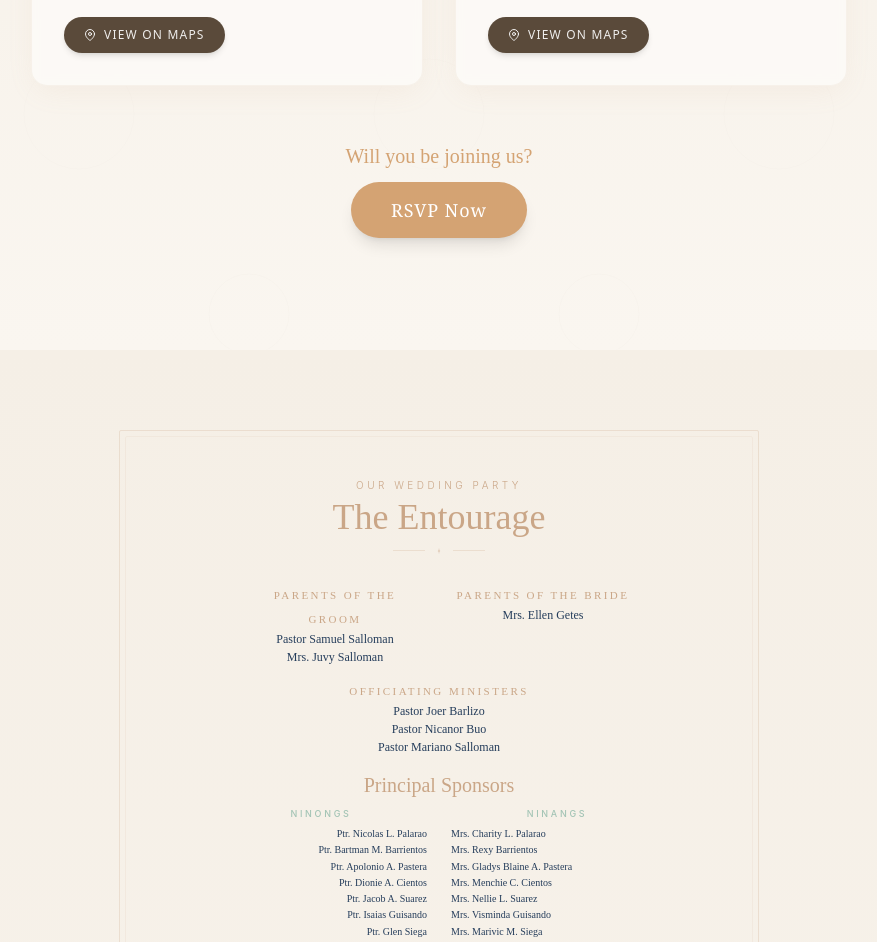
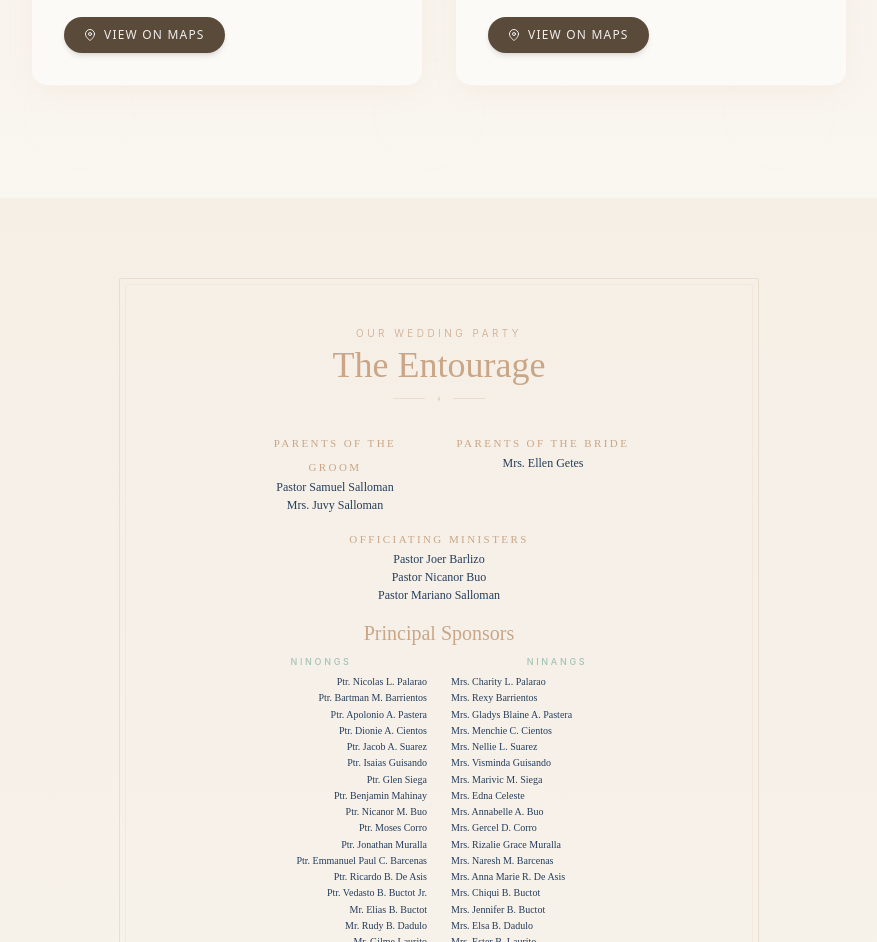
Before and after one commit to Japh09066/wedding-invitation, a Next.js app: page / in a window 1280 px wide. Shown: the part 3309-4251 px from the top of the page, without its empty margins (201-1078 px from the left). Built offline with nearby package versions, Linux system fonts and the light colour scheme.

Commit message:
remove RSVP CTA from EventDetails, clean up unused props

```diff
--- a/app/components/EventDetails.tsx
+++ b/app/components/EventDetails.tsx
@@ -27,7 +27,7 @@ const events = [
   },
 ];
 
-export default function EventDetails({ onRSVPClick }: EventDetailsProps) {
+export default function EventDetails() {
   return (
     <section id="events" className="section-padding bg-gradient-to-b from-floral-cream to-floral-bg relative overflow-hidden">
       {/* Background watermark — minimal */}
@@ -120,25 +120,7 @@ export default function EventDetails({ onRSVPClick }: EventDetailsProps) {
           ))}
         </div>
 
-        {/* RSVP CTA */}
-        <motion.div
-          initial={{ opacity: 0, y: 15 }}
-          whileInView={{ opacity: 1, y: 0 }}
-          viewport={{ once: true }}
-          className="text-center mt-14"
-        >
-          <p className="font-script text-xl text-floral-gold mb-3">
-            Will you be joining us?
-          </p>
-          <motion.button
-            onClick={onRSVPClick}
-            whileHover={{ scale: 1.05 }}
-            whileTap={{ scale: 0.95 }}
-            className="px-10 py-3.5 bg-floral-gold hover:bg-floral-taupe text-white rounded-full font-serif text-base md:text-lg tracking-wider shadow-lg hover:shadow-xl transition-all duration-300"
-          >
-            RSVP Now
-          </motion.button>
-        </motion.div>
+
       </div>
     </section>
   );
--- a/app/page.tsx
+++ b/app/page.tsx
@@ -17,10 +17,6 @@ import Footer from '@/app/components/Footer';
 
 export default function HomePage() {
   const [isRSVPModalOpen, setIsRSVPModalOpen] = useState(false);
-
-  const handleRSVPClick = useCallback(() => {
-    setIsRSVPModalOpen(true);
-  }, []);
 
   const handleFloatingRSVPClick = useCallback(() => {
     setIsRSVPModalOpen(true);
@@ -46,7 +42,7 @@ export default function HomePage() {
         <OurStory />
 
         {/* Event Details */}
-        <EventDetails onRSVPClick={handleRSVPClick} />
+        <EventDetails />
 
         {/* Entourage / Wedding Party */}
         <EntourageSection />
@@ -59,8 +55,6 @@ export default function HomePage() {
 
         {/* Photo Gallery */}
         <PhotoGallery />
-
-
 
         {/* Footer */}
         <Footer />
```
